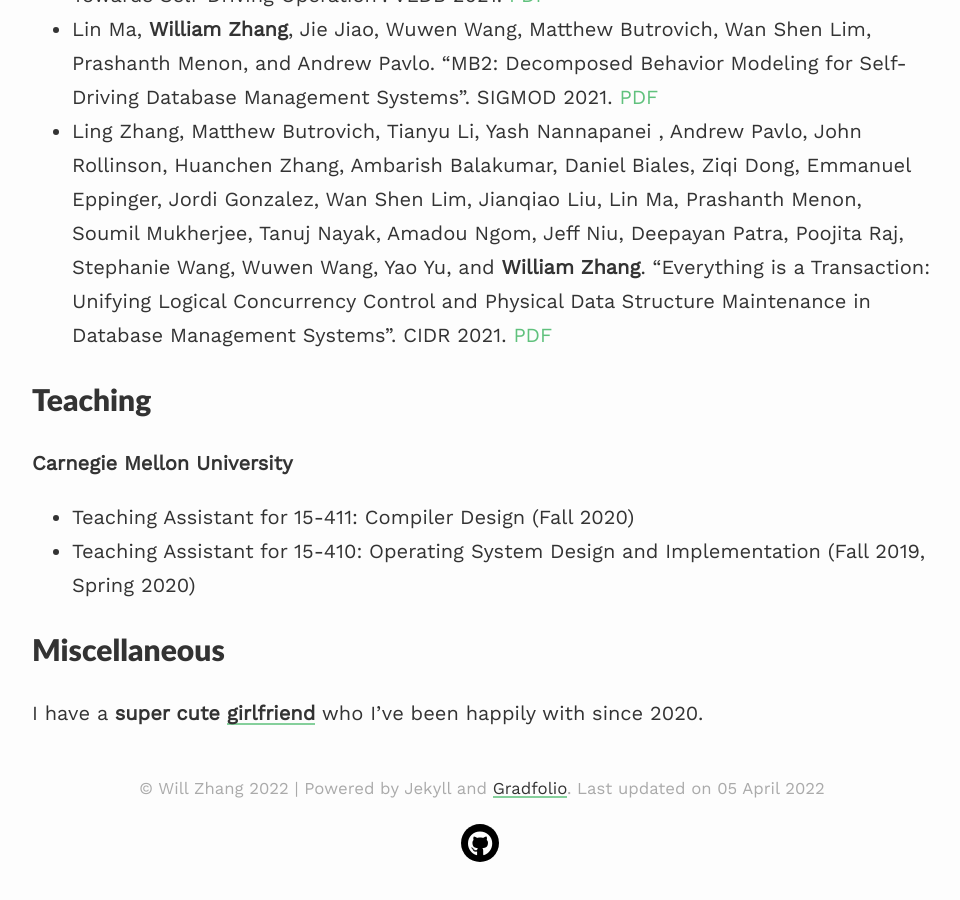
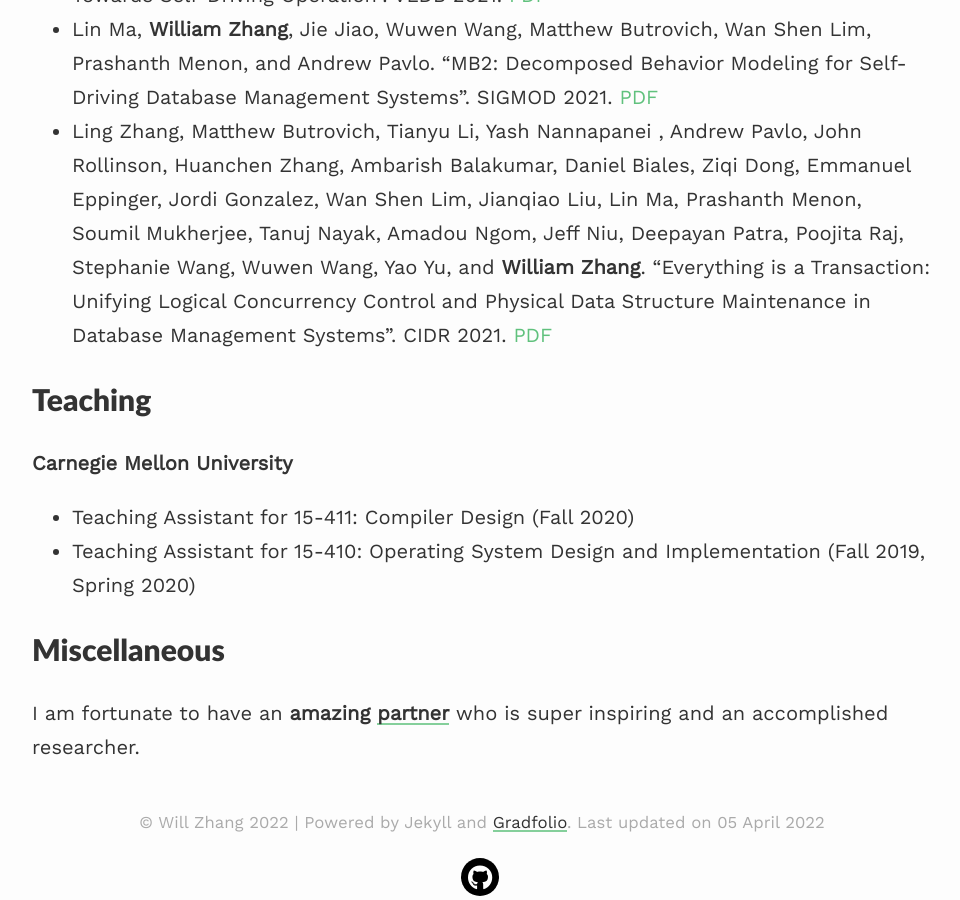
Before and after one commit to 17zhangw/17zhangw.github.io, a Jekyll site: the page built from index.md, in a window 1280 px wide and 900 px high, scrolled down 1154 px. Shown: the whole window, without its empty margins (158-1118 px from the left). Built offline with Jekyll 4.4.1, drawn with Linux system fonts in a browser that asks for light colours; nearby versions of some CDN libraries; our own code applies the rules of GitHub Pages for plain Markdown files; before the commit the page ends 2020 px from its top, so only the background shows below that.

Commit message:
Another update

```diff
--- a/index.md
+++ b/index.md
@@ -36,4 +36,4 @@ I previously completed a BS in Electrical and Computer Engineering in December 2
 
 # Miscellaneous
 
-I have a **super cute [girlfriend](https://imjal.github.io)** who I've been happily with since 2020.
+I am fortunate to have an **amazing [partner](https://imjal.github.io)** who is super inspiring and an accomplished researcher.
```
